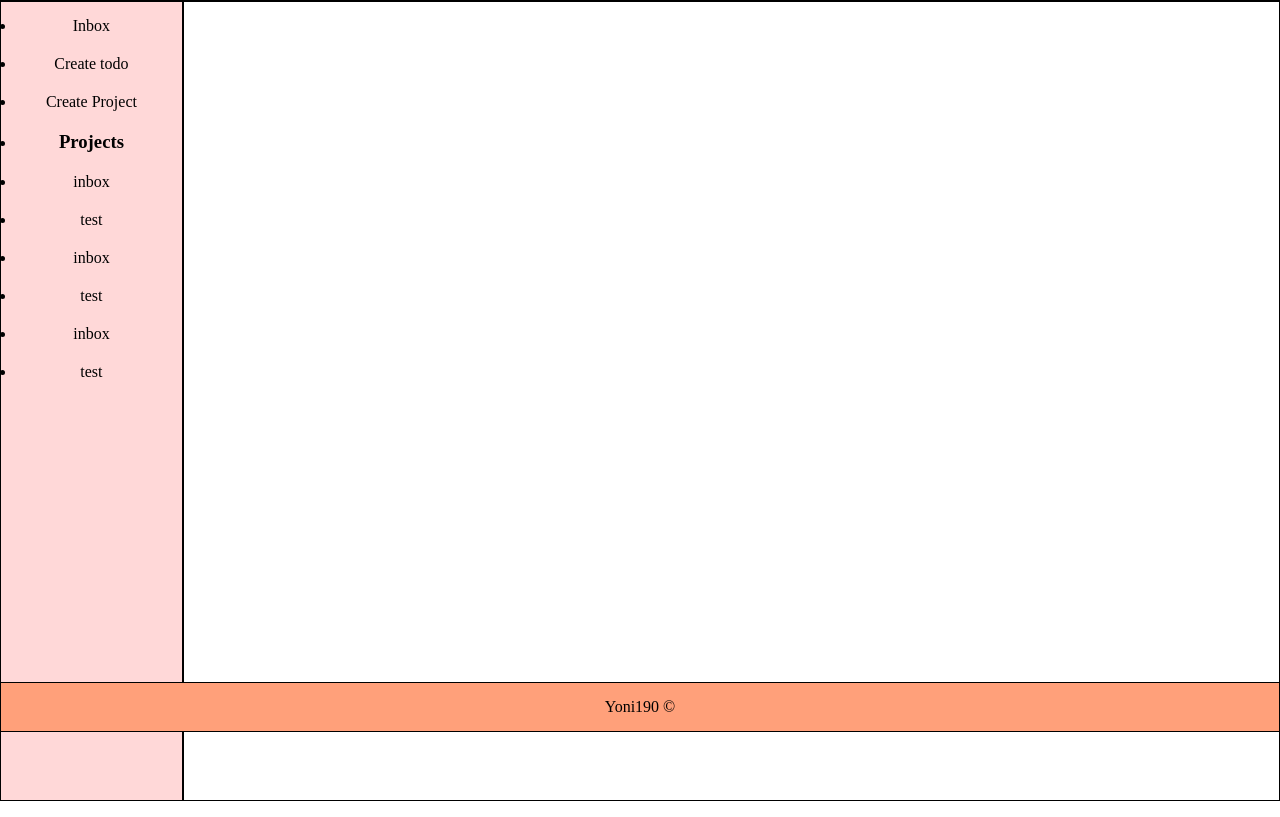
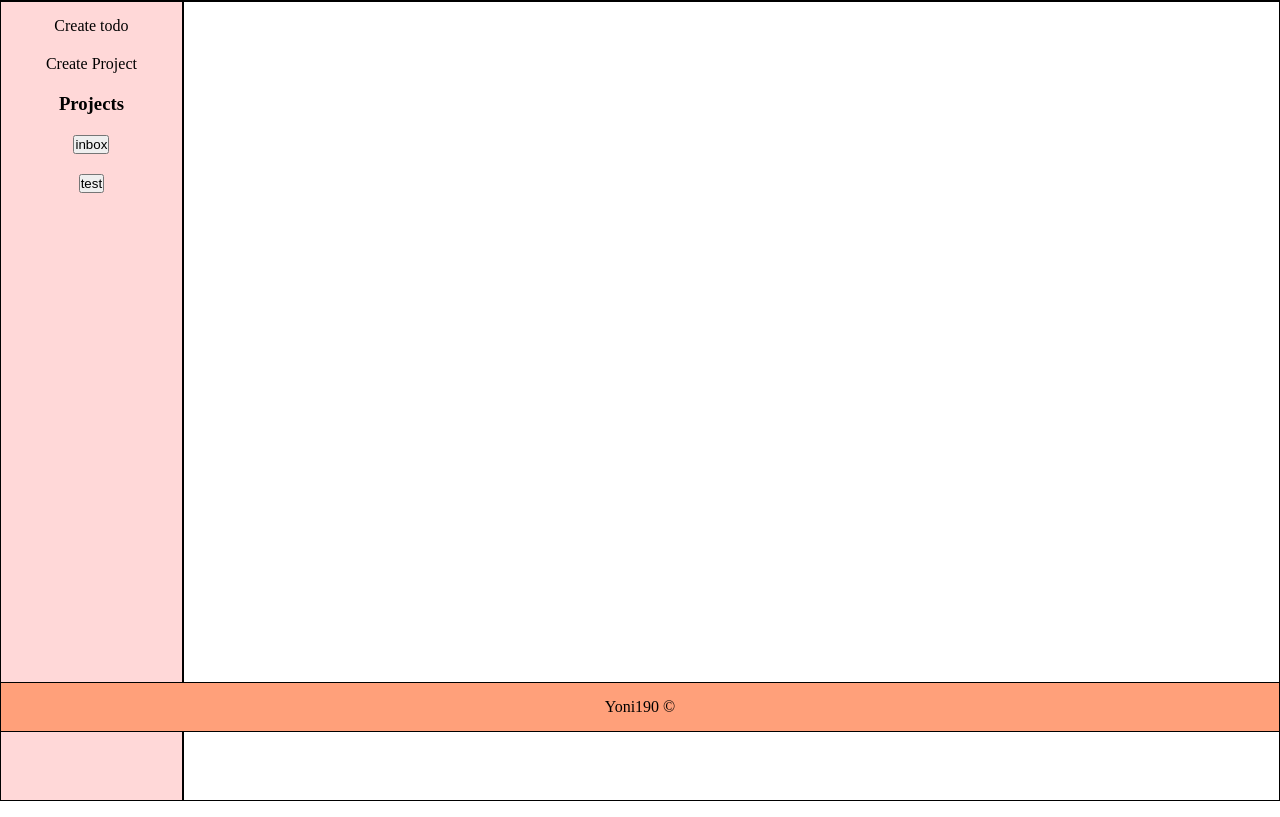
Before and after one commit to Yoni190/todo-list, a website built with webpack: page src/template.html in a window 1280 px wide. Shown: the part 68-885 px from the top of the page. Built offline with nearby package versions, Linux system fonts and the light colour scheme.

Commit message:
Change 'projects' to an object
The projects array in index.js was changed to an object to easily search for a project using its name rather than its index.

```diff
--- a/src/display.js
+++ b/src/display.js
@@ -4,7 +4,7 @@ const display = (()=>{
     const container = document.querySelector('#projects');
     const nav = document.querySelector('ul');
 
-    for(let i = 0; i < projects.length; i++){
+    for(let i = 0; i < Object.keys(projects).length; i++){
         const card = document.createElement('div');
         card.className = 'cards';
 
@@ -12,13 +12,16 @@ const display = (()=>{
         // card.innerHTML = projectTitle;
         // container.appendChild(card);
 
-        const projectLink = document.createElement('a');
+        const projectTab = document.createElement('button');
         const projectList = document.createElement('li');
 
-        projectLink.href = '#';
-        projectLink.innerHTML = projects[i].name;
+        projectTab.innerHTML = Object.values(projects)[i].name;
 
-        projectList.appendChild(projectLink);
+        projectTab.addEventListener('click', ()=>{
+
+        })
+
+        projectList.appendChild(projectTab);
         nav.appendChild(projectList);
     }
 
--- a/src/index.js
+++ b/src/index.js
@@ -3,7 +3,7 @@ import "./style.css"
 
 
 //Change array to object and assign the name of the project as the key
-export const projects = [];
+export const projects = {};
 
 class List {
 
@@ -27,12 +27,15 @@ class List {
 
 const inbox = new Project('inbox');
 const test = new Project('test');
-projects.push(inbox);
-projects.push(test);
-projects.push(inbox);
-projects.push(test);
-projects.push(inbox);
-projects.push(test);
+projects[inbox.name] = inbox;
+projects[test.name] = test;
+
+// projects.push(inbox);
+// projects.push(test);
+// projects.push(inbox);
+// projects.push(test);
+// projects.push(inbox);
+// projects.push(test);
 
 const list1 = new List('Jog', "Jog in the morning", 'Tomorrow', 1);
 const list2 = new List('Shopping', "Go buy fruits", 'Today', 2);
--- a/src/style.css
+++ b/src/style.css
@@ -4,6 +4,9 @@
     box-sizing: border-box;
 }
 
+ul {
+    list-style-type: none;
+}
 a{
     text-decoration: none;
     color: black;
--- a/src/template.html
+++ b/src/template.html
@@ -11,7 +11,6 @@
     <main>
         <div id="sidebar">
             <ul>
-                <li><a href="#">Inbox</a></li>
                 <li><a href="#">Create todo</a></li>
                 <li><a href="#">Create Project</a></li>
                 <li><h3>Projects</h3></li>
```
